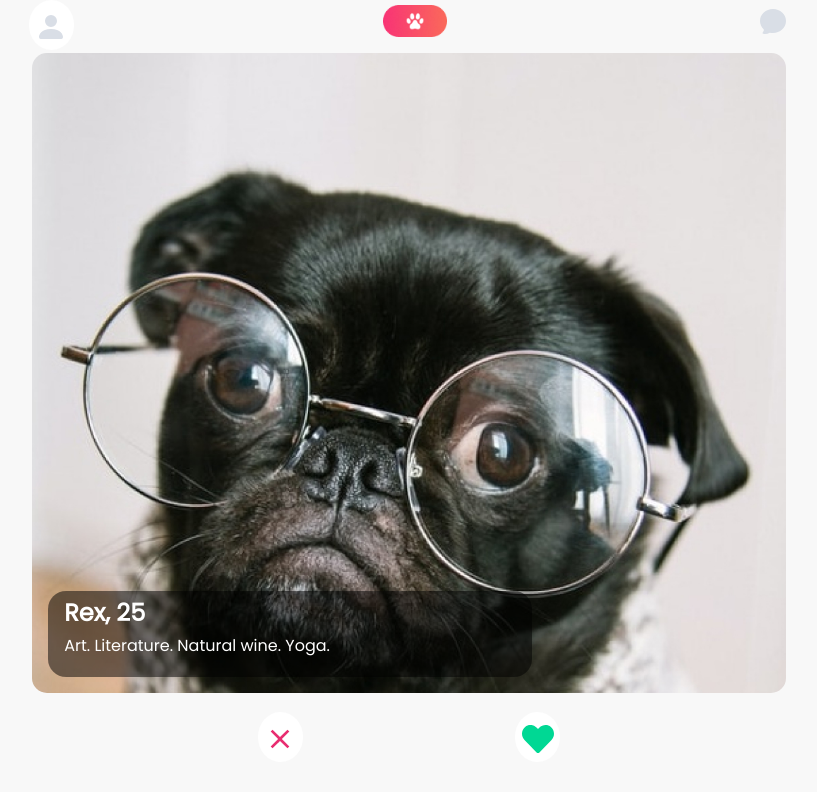
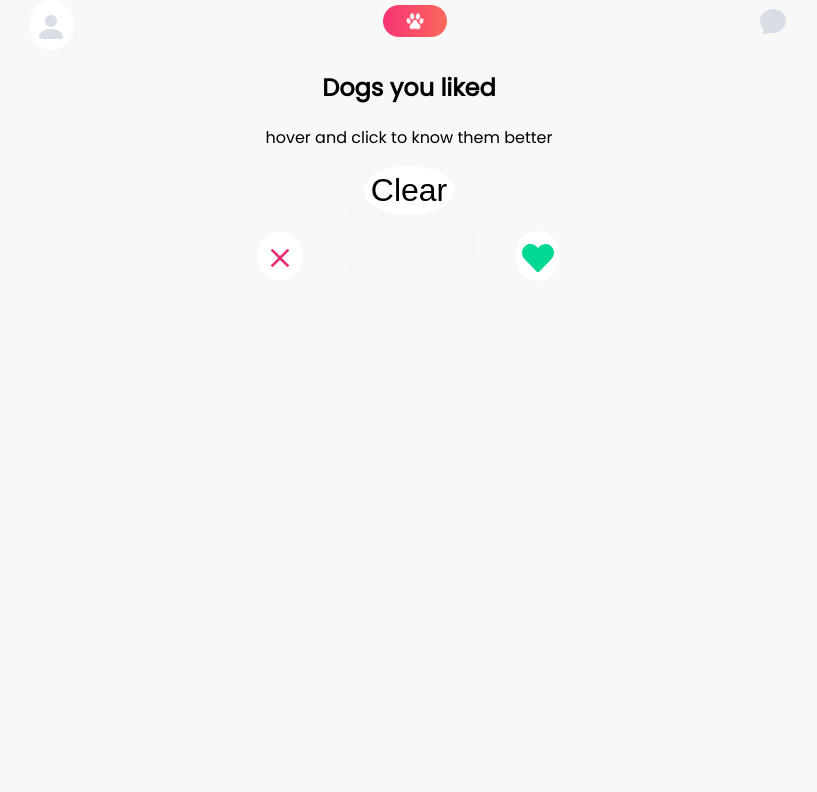
Before and after one commit to agnesnora/tindogReact, a React (Vite) app: page / in a window 1280 px wide. Both pictures are taken after a click on the button 282 px from the left and 24 px from the top of the page. Shown: the top 792 px of the page, without its empty margins (231-1048 px from the left). Built offline with nearby package versions, Linux system fonts and the light colour scheme.

Commit message:
localsotrage

```diff
--- a/src/App.jsx
+++ b/src/App.jsx
@@ -4,6 +4,7 @@ import DogCard from "./components/DogCard";
 import Header from "./components/Header";
 import Footer from "./components/Footer";
 import DogList from "./components/DogList";
+import Profile from "./components/Profile";
 
 import { dogs } from "./data";
 
@@ -11,35 +12,50 @@ function App() {
   const [dogsData, setDogsData] = useState({});
   const [dogsDataClone, setDogsDataClone] = useState(dogs);
   const [currentDog, setCurrentDog] = useState(dogs[0]);
-  const [dogsLiked, setDogsLiked] = useState([]);
+
+  const [myDogs, setMyDogs] = useState([]);
+  const [profileOn, setProfileOn] = useState(false);
+  console.log(myDogs);
 
   useEffect(() => {
     setDogsData(dogs);
   }, []);
-  function saveMyDogs() {
-    const dogsLikedString = JSON.stringify(dogsLiked);
-    localStorage.setItem("dogsLiked", dogsLikedString);
+
+  useEffect(() => {
+    const savedDogs = JSON.parse(localStorage.getItem("dogs"));
+    if (savedDogs) {
+      setMyDogs(savedDogs);
+    }
+  }, []);
+
+  function showMyDogs() {
+    setProfileOn(true);
+    console.log(profileOn);
+    const savedDogs = JSON.parse(localStorage.getItem("dogs"));
+    if (savedDogs) {
+      setMyDogs(savedDogs);
+    }
   }
 
-  function showMyDogs() {
-    const retrievedDogsLikedString = localStorage.getItem("dogsLiked");
-    const retrievedDogsLiked = JSON.parse(retrievedDogsLikedString);
-    console.log(retrievedDogsLiked);
-  }
-  function handleLike(e) {
+  const handleLike = () => {
     let currentIndex = dogsDataClone.indexOf(currentDog);
     const updatedCurrentDog = {
       ...currentDog,
       hasBeenLiked: true,
     };
     setCurrentDog(updatedCurrentDog);
+    const updatedDogs = [...myDogs, currentDog];
+    setMyDogs(updatedDogs);
+    localStorage.setItem("dogs", JSON.stringify(updatedDogs));
 
     setTimeout(() => {
       setCurrentDog(dogsData[currentIndex + 1]);
-      setDogsLiked([...dogsLiked, updatedCurrentDog]);
-      saveMyDogs();
+      // setDogsLiked([...dogsLiked, updatedCurrentDog]);
+      // setMyDogs(dogsLiked);
+      // localStorage.setItem("dogs", JSON.stringify(dogsLiked));
+      // saveMyDogs();
     }, 1000);
-  }
+  };
 
   function handleDismiss() {
     let currentIndex = dogsData.indexOf(currentDog);
@@ -56,25 +72,34 @@ function App() {
 
   function startOver() {
     setCurrentDog(dogs[0]);
-    setDogsLiked([]);
+    // setDogsLiked([]);
+    setProfileOn(false);
+  }
+
+  function handleClear() {
+    setMyDogs([]);
+    localStorage.removeItem("dogs");
+    console.log(myDogs);
   }
 
   return (
     <div className="main-container">
-      <Header showMyDogs={showMyDogs} />
-      {currentDog ? (
+      {/* <Profile handleClear={handleClear} dogsLiked={myDogs} /> */}
+      <Header showMyDogs={showMyDogs} startOver={startOver} />
+      {currentDog && !profileOn ? (
         <DogCard
           currentDog={currentDog}
           liked={currentDog.hasBeenLiked}
           swiped={currentDog.hasBeenSwiped}
         />
+      ) : profileOn ? (
+        <Profile handleClear={handleClear} dogsLiked={myDogs} />
       ) : (
         <>
           {" "}
           <p>No more dogs in your area</p>
-          <p>Your dogs</p>
           <div className="dogList-container">
-            <DogList dogsLiked={dogsLiked} />
+            <DogList dogsLiked={myDogs} />
           </div>
         </>
       )}
--- a/src/components/Header.jsx
+++ b/src/components/Header.jsx
@@ -1,7 +1,7 @@
 import { FaPaw } from "react-icons/fa";
 import { HiChatBubbleOvalLeft } from "react-icons/hi2";
 import { BsPersonFill } from "react-icons/bs";
-export default function Header({ showMyDogs }) {
+export default function Header({ showMyDogs, startOver }) {
   return (
     <>
       <header>
@@ -10,7 +10,7 @@ export default function Header({ showMyDogs }) {
           <BsPersonFill className="icon person" />
         </button>
 
-        <img src="/images/paw.png" />
+        <img src="/images/paw.png" onClick={startOver} />
         {/* <FaPaw className="icon paw" /> */}
         <HiChatBubbleOvalLeft className="icon chat" />
       </header>
--- /dev/null
+++ b/src/components/Profile.jsx
@@ -0,0 +1,14 @@
+import DogList from "./DogList";
+
+export default function Profile({ handleClear, dogsLiked }) {
+  return (
+    <div>
+      <h2>Dogs you liked</h2>
+      <p>hover and click to know them better</p>
+      <div className="dogList-container">
+        <DogList dogsLiked={dogsLiked} />
+      </div>
+      <button onClick={handleClear}>Clear</button>
+    </div>
+  );
+}
```
